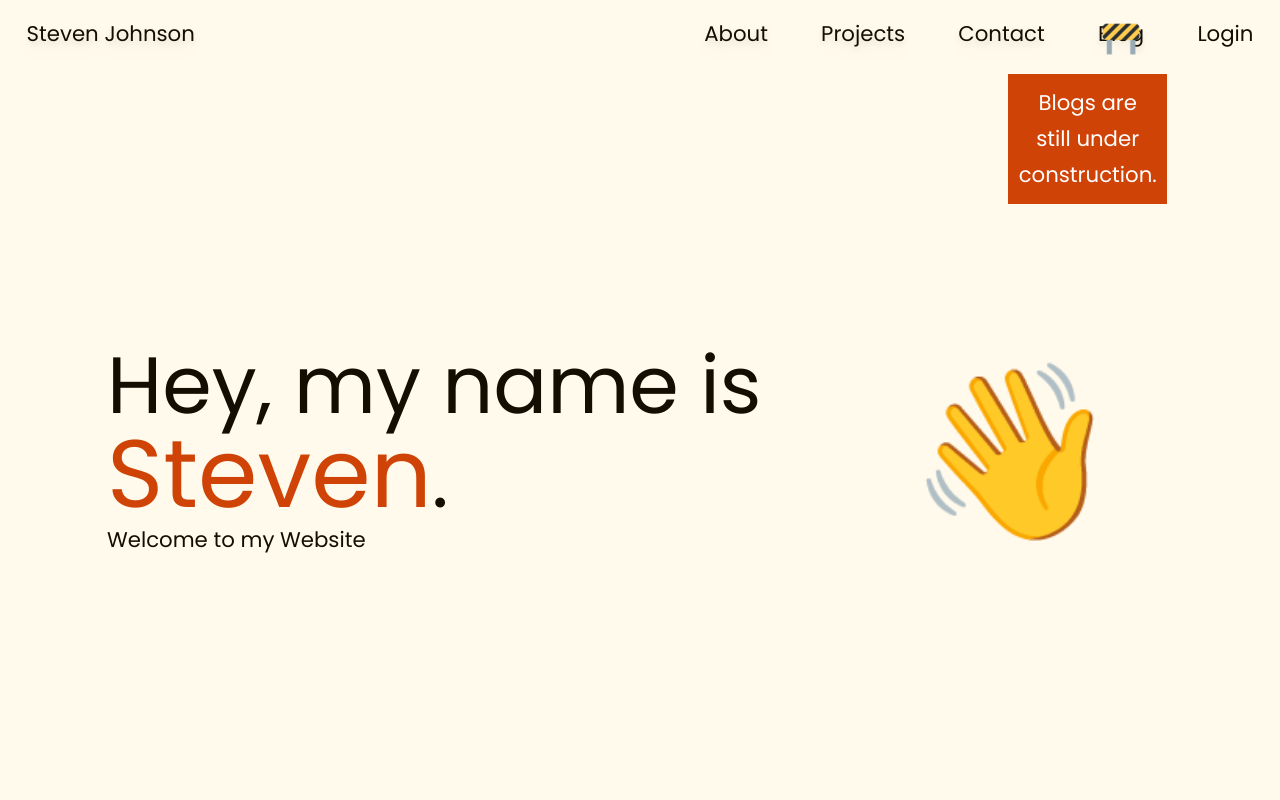
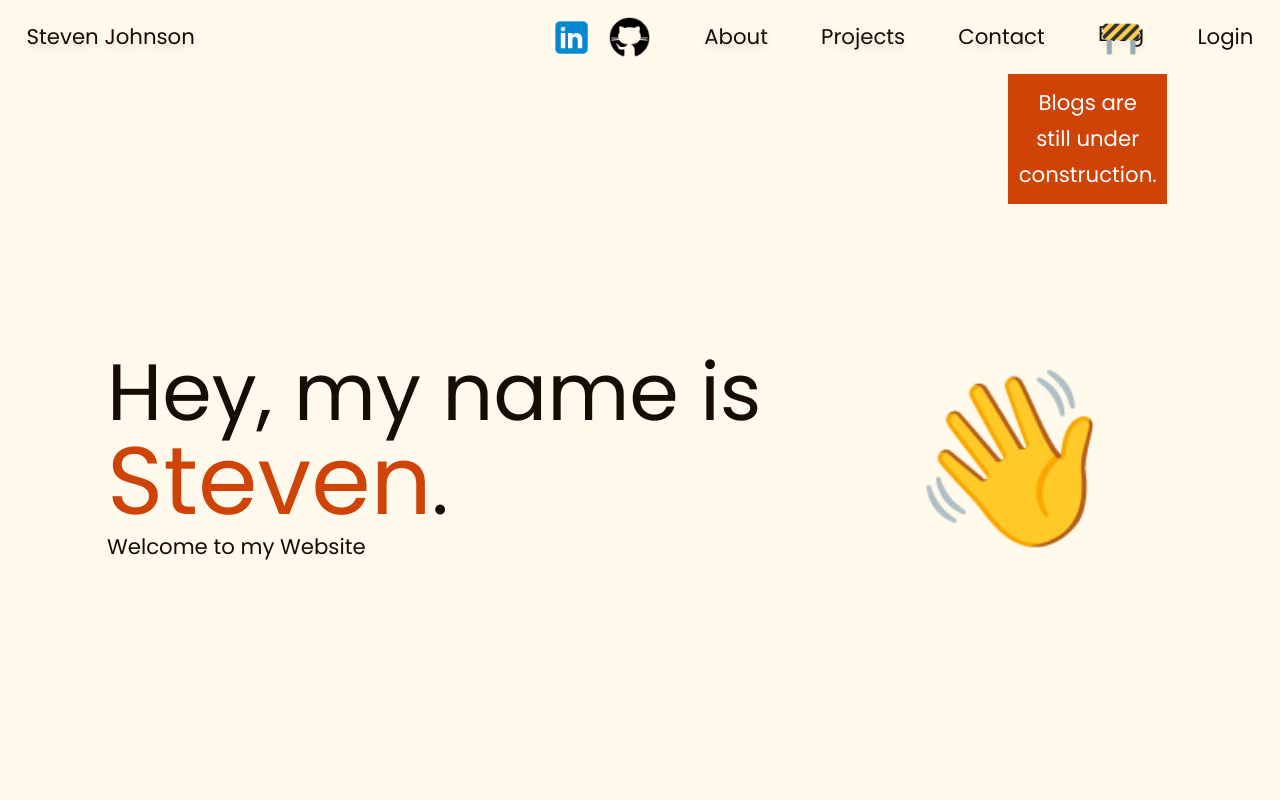
Before and after one commit to StevenAlexanderJohnson/Portfolio_Website, a React (Vite) app: page /#/ in a window 1280 px wide. Shown: the top 800 px of the page. Built offline with nearby package versions, Linux system fonts and the light colour scheme.

Commit message:
adding socials to navbar

```diff
--- a/src/Components/Navbar.tsx
+++ b/src/Components/Navbar.tsx
@@ -2,6 +2,8 @@ import { Outlet, useNavigate } from "react-router-dom";
 import { Fragment } from "react";
 import { useAuth0 } from '@auth0/auth0-react';
 import construction from '../assets/construction barrier.png';
+import linkedin from '../assets/LinkedIn.png';
+import github from '../assets/github.png';
 
 export default function NavbarWrapper() {
     const { loginWithRedirect, isAuthenticated, logout, isLoading } = useAuth0();
@@ -20,6 +22,14 @@ export default function NavbarWrapper() {
                     Steven Johnson
                 </button>
                 <div className="flex justify-between md:flex-row gap-2 md:gap-7 lg:gap-10">
+                    <div className="flex flex-row gap-3">
+                    <a href="https://www.linkedin.com/in/steven-alexander-johnson/" target="_blank">
+                        <img src={linkedin} alt="linkedin" className="w-8 h-8" />
+                    </a>
+                    <a href="https://github.com/StevenAlexanderJohnson/" target="_blank">
+                        <img src={github} alt="linkedin" className="w-8 h-8" />
+                    </a>
+                    </div>
                     <button className="hover:text-accent-light dark:hover:text-accent-dark drop-shadow-lg transition-colors duration-100" onClick={() => {
                         setTimeout(() => {
                             document.getElementById("about")?.scrollIntoView({ behavior: "smooth" });
```
Also changed, not shown: src/assets/LinkedIn.png (added), src/assets/github.png (added).
